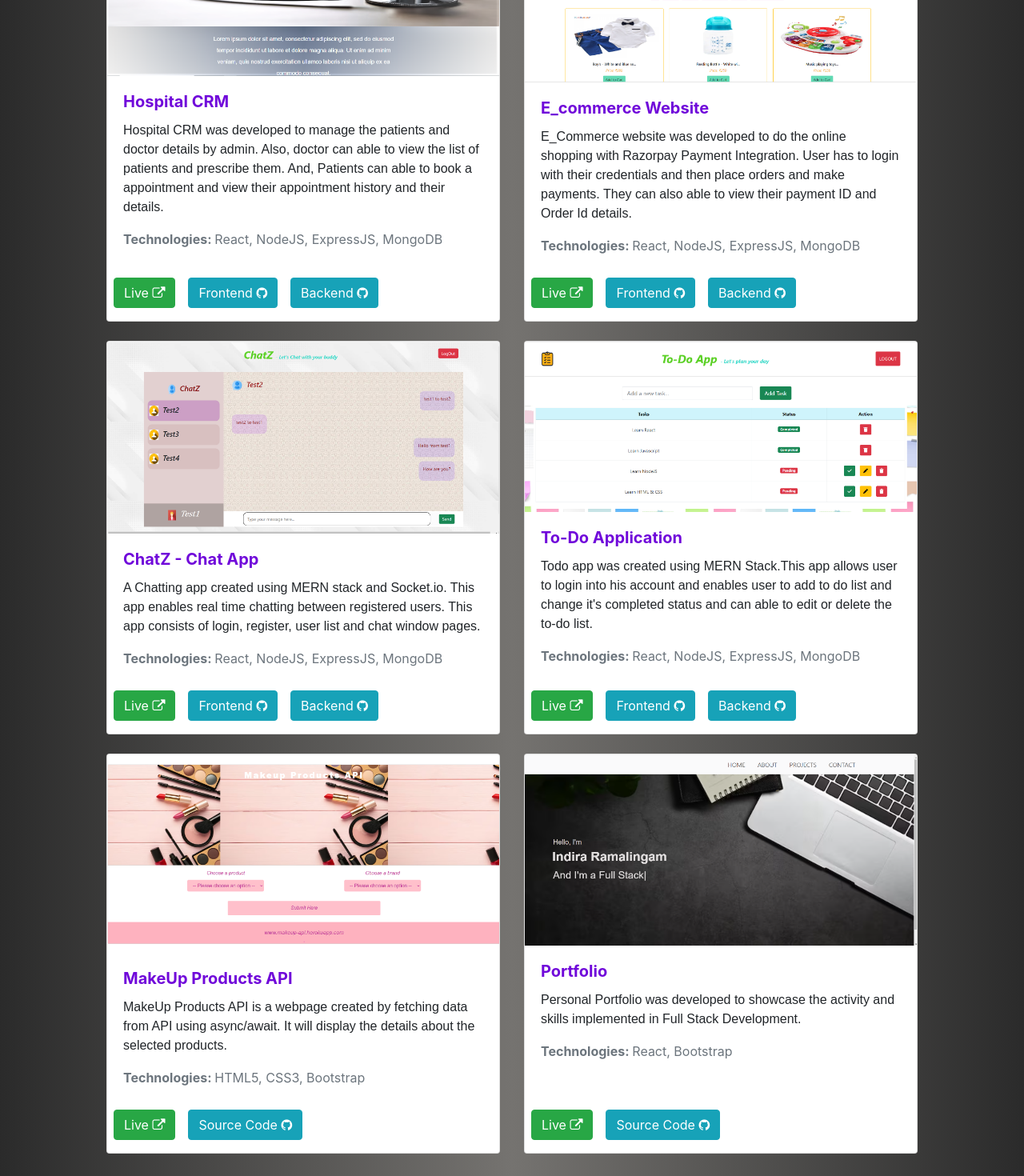
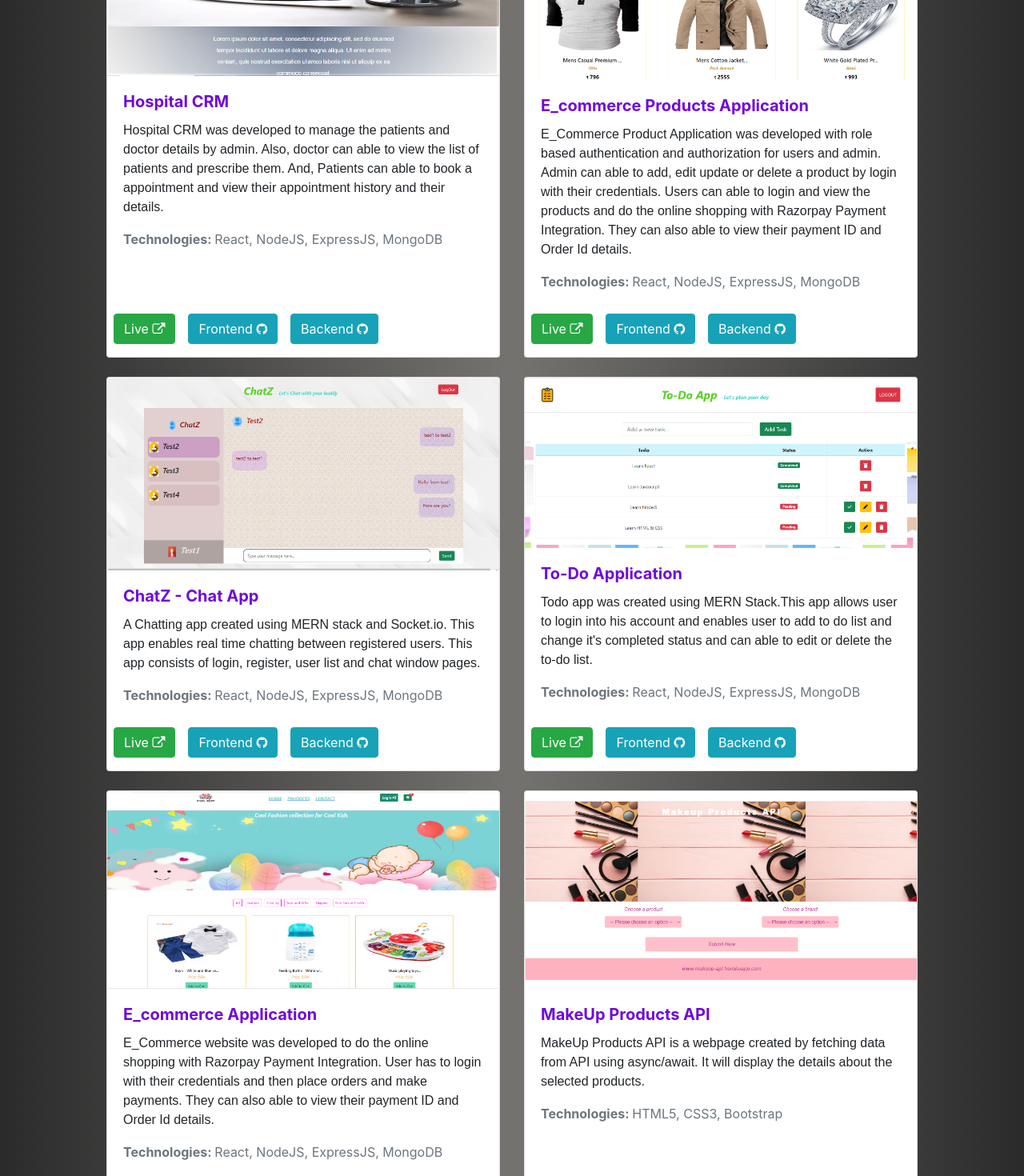
Before and after one commit to IndiraRamalingam/IndiraRamalingam_Portfolio, a React (Vite) app: page /projects in a window 1280 px wide. Shown: the part 440-1910 px from the top of the page at 80% size. Built offline with nearby package versions, Linux system fonts and the light colour scheme.

Commit message:
Update constants.js

```diff
--- a/src/constants.js
+++ b/src/constants.js
@@ -6,6 +6,7 @@ import UrlShortener from './assets/UrlShortener.png';
 import ECommerce from './assets/E_Commerce.png';
 import ChatZ from './assets/ChatZ_ChatApp.png'
 import ToDo from './assets/To_Do_App.png'
+import E_Commerce_Product from './assets/E_Commerce_Product.png';
 
 
 export const techStack = [
@@ -76,13 +77,13 @@ export const techStack = [
       description:"Hospital CRM was developed to manage the patients and doctor details by admin. Also, doctor can able to view the list of patients and prescribe them. And, Patients can able to book a appointment and view their appointment history and their details. "
     },
     {
-      title:"E_commerce Website",
-      img:ECommerce,
+      title:"E_commerce Products Application",
+      img:E_Commerce_Product,
       tech:"React, NodeJS, ExpressJS, MongoDB",
-      live:"https://e-commerce-babyshop.netlify.app/",
-      frontend:"https://github.com/IndiraRamalingam/E_Commerce_Frontend",
-      backend:"https://github.com/IndiraRamalingam/E_Commerce_Backend",
-      description:"E_Commerce website was developed to do the online shopping with Razorpay Payment Integration. User has to login with their credentials and then place orders and make payments. They can also able to view their payment ID and Order Id details."
+      live:"https://e-commerce-product-fe.netlify.app/",
+      frontend:"https://github.com/IndiraRamalingam/E_Commerce_Product_Frontend",
+      backend:"https://github.com/IndiraRamalingam/E_Commerce_Product_Backend",
+      description:"E_Commerce Product Application was developed with role based authentication and authorization for users and admin. Admin can able to add, edit update or delete a product by login with their credentials. Users can able to login and view the products and do the online shopping with Razorpay Payment Integration. They can also able to view their payment ID and Order Id details."
     },
     {
       title:"ChatZ - Chat App",
@@ -101,6 +102,15 @@ export const techStack = [
       frontend:"https://github.com/IndiraRamalingam/To_Do_Frontend",
       backend:"https://github.com/IndiraRamalingam/To_Do_Backend",
       description:"Todo app was created using MERN Stack.This app allows user to login into his account and enables user to add to do list and change it's completed status and can able to edit or delete the to-do list."
+    },
+    {
+      title:"E_commerce Application",
+      img:ECommerce,
+      tech:"React, NodeJS, ExpressJS, MongoDB",
+      live:"https://e-commerce-babyshop.netlify.app/",
+      frontend:"https://github.com/IndiraRamalingam/E_Commerce_Frontend",
+      backend:"https://github.com/IndiraRamalingam/E_Commerce_Backend",
+      description:"E_Commerce website was developed to do the online shopping with Razorpay Payment Integration. User has to login with their credentials and then place orders and make payments. They can also able to view their payment ID and Order Id details."
     },
     // {
     //   title:"Password Reset App",
```
